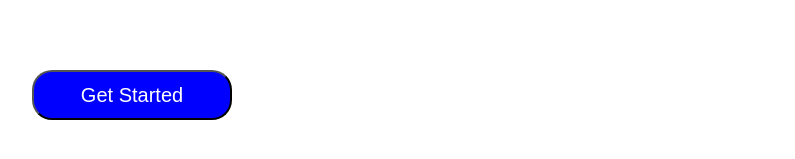
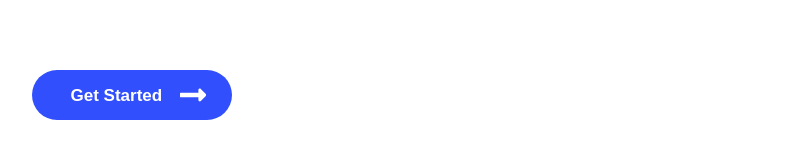
Before and after one commit to manuzcheruz/car-rental, a React (Create React App) app: page / in a window 1280 px wide. Shown: the part 595-754 px from the top of the page, without its empty margins (48-843 px from the left). Built offline with nearby package versions, Linux system fonts and the light colour scheme.

Commit message:
working on start page

```diff
--- a/src/components/detailPage/DetailPage.css
+++ b/src/components/detailPage/DetailPage.css
@@ -1,5 +1,5 @@
 .wrapper {
-    background: #F6F6F6;
+    background: linear-gradient(#FEFEFE, #F5F5F5, #EAEAEC, #EAEAEC);
     height: 100vh;
     width: 100vw;
 }
--- a/src/components/detailPage/DetailPage.tsx
+++ b/src/components/detailPage/DetailPage.tsx
@@ -1,3 +1,4 @@
+import { Link } from 'react-router-dom';
 import { Arrow, ArrowLeft, Bookmark2 } from '../../assets/icons';
 import SpecCard from '../../atoms/cards/specCard/SpecCard';
 import './DetailPage.css';
@@ -9,7 +10,9 @@ function DetailPage() {
                 <div className="right">
                     <div>
                         <span>
-                            <ArrowLeft height='30' color='blue' />
+                            <Link to='/home'>
+                                <ArrowLeft height='30' color='blue' />
+                            </Link>
                         </span>
                     </div>
                 </div>
--- a/src/components/mainPage/MainPage.css
+++ b/src/components/mainPage/MainPage.css
@@ -25,10 +25,14 @@
 }
 
 .bottom .button button {
-    border-radius: 20px;
-    background-color: blue;
+    border-radius: 30px;
+    background-color: #314FFD;
     height: 50px;
     width: 200px;
     color: white;
-    font-size: 20px;
+    font-size: 17px;
+    font-weight: bold;
+    border: none;
+    display: grid;
+    grid-template-columns: 1fr 0.3fr;
 }
--- a/src/components/mainPage/MainPage.tsx
+++ b/src/components/mainPage/MainPage.tsx
@@ -1,4 +1,5 @@
 import React from 'react';
+import { Arrow } from '../../assets/icons';
 import Aux from '../../hoc/Aux';
 
 import './MainPage.css';
@@ -18,9 +19,14 @@ return (
         <div className="bottom">
             <div className="button">
                 <button className="btn">
-                    Get Started <span>
-
-                    </span>
+                    <div style={{marginTop: '15px', marginLeft: '15px'}}>
+                        Get Started
+                    </div>
+                    <div style={{ marginTop: '9px', marginRight: '20px' }}>
+                        <span>
+                            <Arrow height='30' color='white' />
+                        </span>
+                    </div>
                 </button>
             </div>
         </div>
```
Also changed, not shown: src/assets/images/home.png (added).
